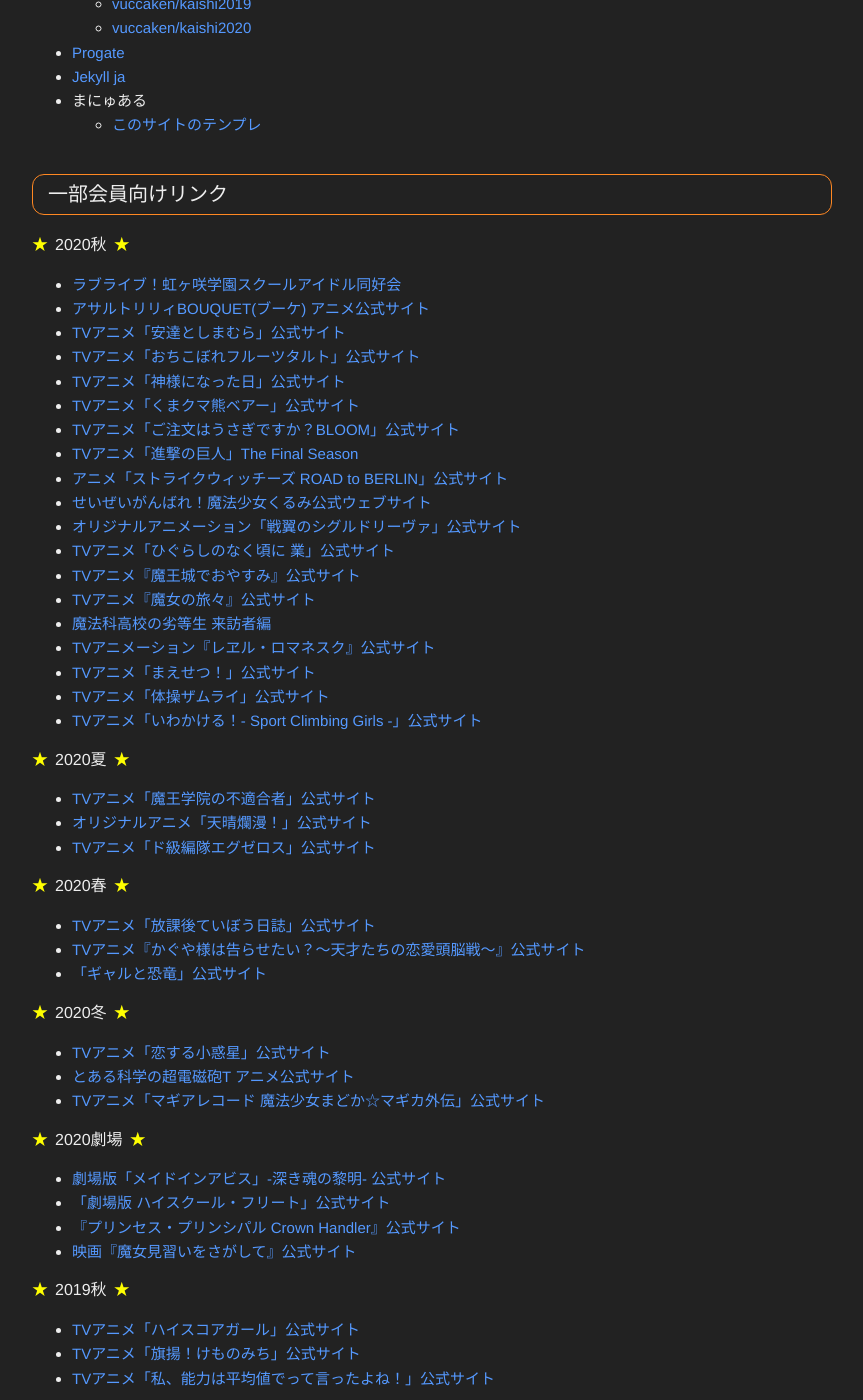
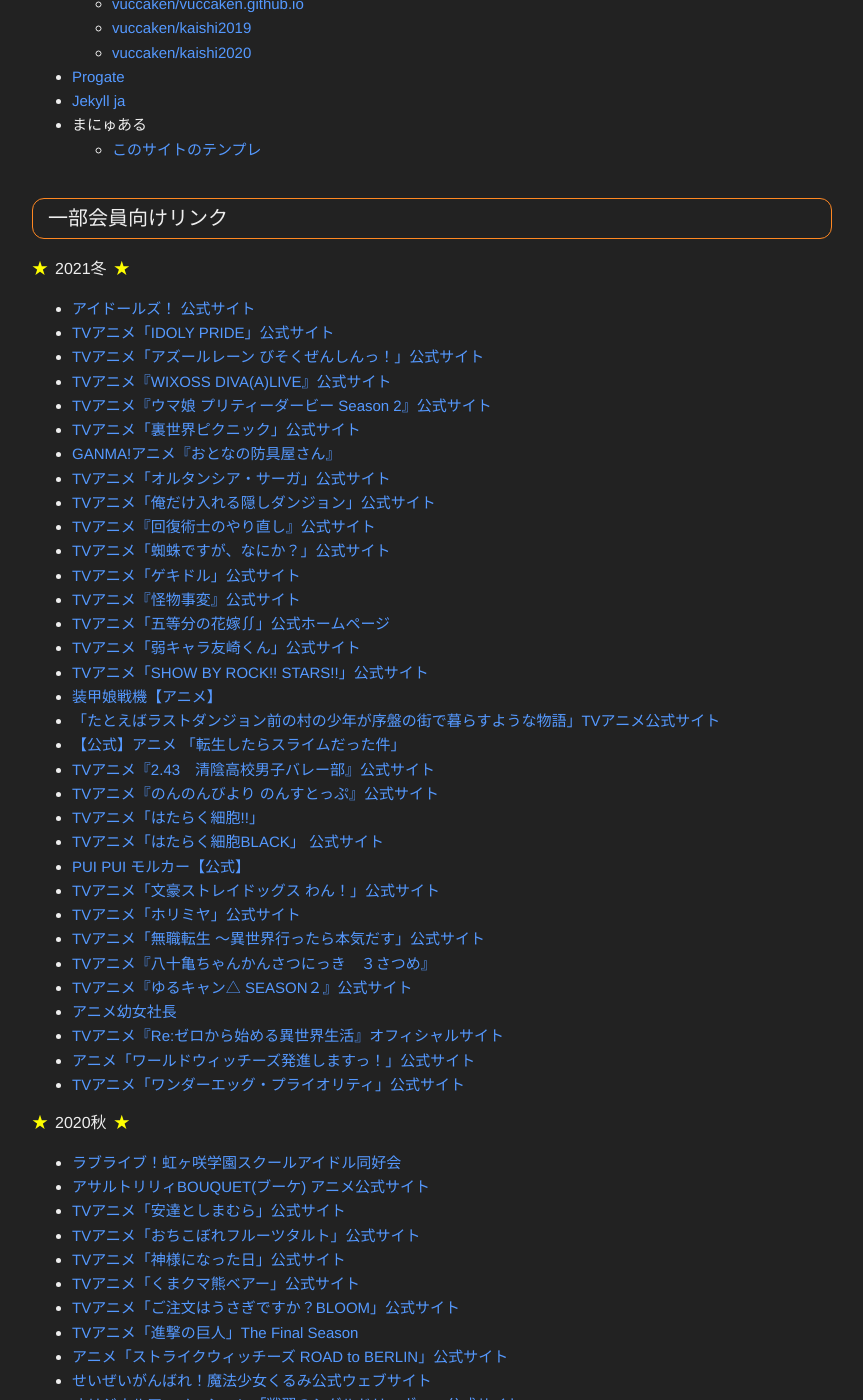
Before and after one commit to vuccaken/vuccaken.github.io, a Jekyll site: the page built from _pages/link.md, in a window 1280 px wide and 1400 px high, scrolled down 1458 px. Shown: the whole window, without its empty margins (208-1071 px from the left). Built offline with Jekyll 4.4.1, drawn with Linux system fonts in a browser that asks for light colours; some of the changed text lies outside the part shown.

Commit message:
Update link.md

```diff
--- a/_pages/link.md
+++ b/_pages/link.md
@@ -65,6 +66,42 @@
 
 {:id="anime"}
 ## 一部会員向けリンク
+
+#### 2021冬
+- [アイドールズ！ 公式サイト](https://wsy-idolls.com){:target="_blank"}
+- [TVアニメ「IDOLY PRIDE」公式サイト](https://anime.idolypride.jp){:target="_blank"}
+- [TVアニメ「アズールレーン びそくぜんしんっ！」公式サイト](https://www.azurlane-bisoku.jp){:target="_blank"}
+- [TVアニメ『WIXOSS DIVA(A)LIVE』公式サイト](http://wixoss-diva.com){:target="_blank"}
+- [TVアニメ『ウマ娘 プリティーダービー Season 2』公式サイト](https://anime-umamusume.jp){:target="_blank"}
+- [TVアニメ「裏世界ピクニック」公式サイト](https://www.othersidepicnic.com){:target="_blank"}
+<!-- - [TVアニメ「SK∞ エスケーエイト」公式サイト](https://sk8-project.com/?skip){:target="_blank"} -->
+- [GANMA!アニメ『おとなの防具屋さん』](https://ganma.jp/g/anime/otonabougu/){:target="_blank"}
+- [TVアニメ「オルタンシア・サーガ」公式サイト](https://animehorsaga.jp){:target="_blank"}
+- [TVアニメ「俺だけ入れる隠しダンジョン」公式サイト](https://kakushidungeon-anime.jp){:target="_blank"}
+- [TVアニメ『回復術士のやり直し』公式サイト](http://kaiyari.com){:target="_blank"}
+- [TVアニメ「蜘蛛ですが、なにか？」公式サイト](https://kumo-anime.com){:target="_blank"}
+- [TVアニメ「ゲキドル」公式サイト](http://gekidol.com){:target="_blank"}
+- [TVアニメ『怪物事変』公式サイト](https://kemonojihen-anime.com){:target="_blank"}
+- [TVアニメ「五等分の花嫁∬」公式ホームページ](https://www.tbs.co.jp/anime/5hanayome/){:target="_blank"}
+- [TVアニメ「弱キャラ友崎くん」公式サイト](http://tomozaki-koushiki.com){:target="_blank"}
+- [TVアニメ「SHOW BY ROCK!! STARS!!」公式サイト](https://showbyrock-anime-s.com/){:target="_blank"}
+- [装甲娘戦機【アニメ】](http://soukou-musume-senki.com){:target="_blank"}
+- [「たとえばラストダンジョン前の村の少年が序盤の街で暮らすような物語」TVアニメ公式サイト](https://lasdan.com){:target="_blank"}
+- [【公式】アニメ 「転生したらスライムだった件」](https://www.ten-sura.com/anime/tensura){:target="_blank"}
+- [TVアニメ『2.43　清陰高校男子バレー部』公式サイト](https://243anime.com){:target="_blank"}
+- [TVアニメ『のんのんびより のんすとっぷ』公式サイト](https://nonnontv.com/tvanime/){:target="_blank"}
+- [TVアニメ「はたらく細胞!!」](https://hataraku-saibou.com/){:target="_blank"}
+- [TVアニメ「はたらく細胞BLACK」 公式サイト](https://saibou-black.com/){:target="_blank"}
+- [PUI PUI モルカー【公式】](https://molcar-anime.com){:target="_blank"}
+- [TVアニメ「文豪ストレイドッグス わん！」公式サイト](https://bungo-stray-dogs-wan.com){:target="_blank"}
+- [TVアニメ「ホリミヤ」公式サイト](https://horimiya-anime.com){:target="_blank"}
+- [TVアニメ「無職転生 ～異世界行ったら本気だす」公式サイト](https://mushokutensei.jp){:target="_blank"}
+- [TVアニメ『八十亀ちゃんかんさつにっき　３さつめ』](https://yatogame.nagoya){:target="_blank"}
+- [TVアニメ『ゆるキャン△ SEASON２』公式サイト](https://yurucamp.jp/second/){:target="_blank"}
+- [アニメ幼女社長](https://www.mujina-company.com){:target="_blank"}
+- [TVアニメ『Re:ゼロから始める異世界生活』オフィシャルサイト](http://re-zero-anime.jp/tv/){:target="_blank"}
+- [アニメ「ワールドウィッチーズ発進しますっ！」公式サイト](http://w-witch.jp/ww_takeoff/){:target="_blank"}
+- [TVアニメ「ワンダーエッグ・プライオリティ」公式サイト](https://wonder-egg-priority.com){:target="_blank"}
 
 #### 2020秋
 - [ラブライブ！虹ヶ咲学園スクールアイドル同好会](http://www.lovelive-anime.jp/nijigasaki/){:target="_blank"}
@@ -107,6 +144,7 @@
 - [「劇場版 ハイスクール・フリート」公式サイト](https://www.hai-furi.com){:target="_blank"}
 - [『プリンセス・プリンシパル Crown Handler』公式サイト](https://pripri-anime.jp){:target="_blank"}
 - [映画『魔女見習いをさがして』公式サイト](https://www.lookingfor-magical-doremi.com){:target="_blank"}
+- [映画 『羅小黒戦記（ロシャオヘイセンキ） ぼくが選ぶ未来』 公式サイト](https://luoxiaohei-movie.com){:target="_blank"}
 
 #### 2019秋
 - [TVアニメ「ハイスコアガール」公式サイト](http://hi-score-girl.com){:target="_blank"}
```
Also changed, not shown: other parts of _pages/link.md (+1 -0 lines).
